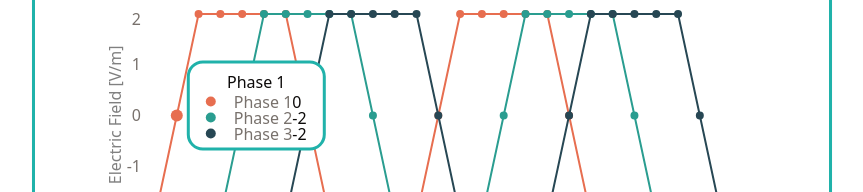
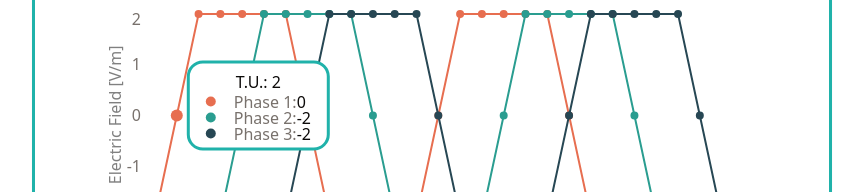
Before and after one commit to steven-ja/SCERparams-GUI, a React (Vite) app in the folder SCERparams/: page / in a window 1280 px wide. Both pictures are taken after a click on the tab "Waveform". Shown: the part 285-477 px from the top of the page, without its empty margins (208-1071 px from the left). Built offline with nearby package versions, Linux system fonts and the light colour scheme.

Commit message:
added index as label in tooltip

```diff
--- a/SCERparams/src/components/ui/chart.tsx
+++ b/SCERparams/src/components/ui/chart.tsx
@@ -148,6 +148,7 @@ const ChartTooltipContent = React.forwardRef<
         !labelKey && typeof label === "string"
           ? config[label as keyof typeof config]?.label || label
           : itemConfig?.label
+      const time_unit = item.payload.index
 
       if (labelFormatter) {
         return (
@@ -157,11 +158,12 @@ const ChartTooltipContent = React.forwardRef<
         )
       }
 
+
       if (!value) {
         return null
       }
 
-      return <div className={cn("font-medium", labelClassName)}>{value}</div>
+      return <div className={cn("font-medium", labelClassName)}>{"T.U.: " + time_unit}</div>
     }, [
       label,
       labelFormatter,
@@ -193,15 +195,16 @@ const ChartTooltipContent = React.forwardRef<
             const itemConfig = getPayloadConfigFromPayload(config, item, key)
             const indicatorColor = color || item.payload.fill || item.color
 
+
             return (
               <div
                 key={item.dataKey}
                 className={cn(
-                  "flex w-full flex-wrap items-stretch gap-2 [&>svg]:h-2.5 [&>svg]:w-2.5 [&>svg]:text-muted-foreground",
+                  "flex w-full flex-wrap items-stretch gap-2 [&>svg]:h-2.5 [&>svg]:w-2.5 [&>svg]:text-muted-foreground h-screem",
                   indicator === "dot" && "items-center"
                 )}
               >
-                {console.log('tooltip item color:', indicatorColor, indicator)}
+                {console.log('tooltip item color:', indicatorColor, indicator, item.dataKey, key, index, ref, item.name, item.value, item.payload, item.payload.index)}
                 {formatter && item?.value !== undefined && item.name ? (
                   formatter(item.value, item.name, item, index, item.payload)
                 ) : (
@@ -231,6 +234,7 @@ const ChartTooltipContent = React.forwardRef<
                         />
                       )
                     )}
+                    {/* {console.log(nestLabel)} */}
                     <div
                       className={cn(
                         "flex flex-1 justify-between leading-none",
@@ -240,12 +244,15 @@ const ChartTooltipContent = React.forwardRef<
                       <div className="grid gap-1.5">
                         {nestLabel ? tooltipLabel : null}
                         <span className="text-muted-foreground">
-                          {itemConfig?.label || item.name}
+                          {itemConfig?.label || item.name}:
                         </span>
                       </div>
+                      {/* <div className="text-muted-foreground">: </div> */}
+
+                      {console.log(item.value)}
                       {item.value && (
                         <span className="font-mono font-medium tabular-nums text-foreground">
-                          {item.value.toLocaleString()}
+                            {item.value.toLocaleString()}
                         </span>
                       )}
                     </div>
```
